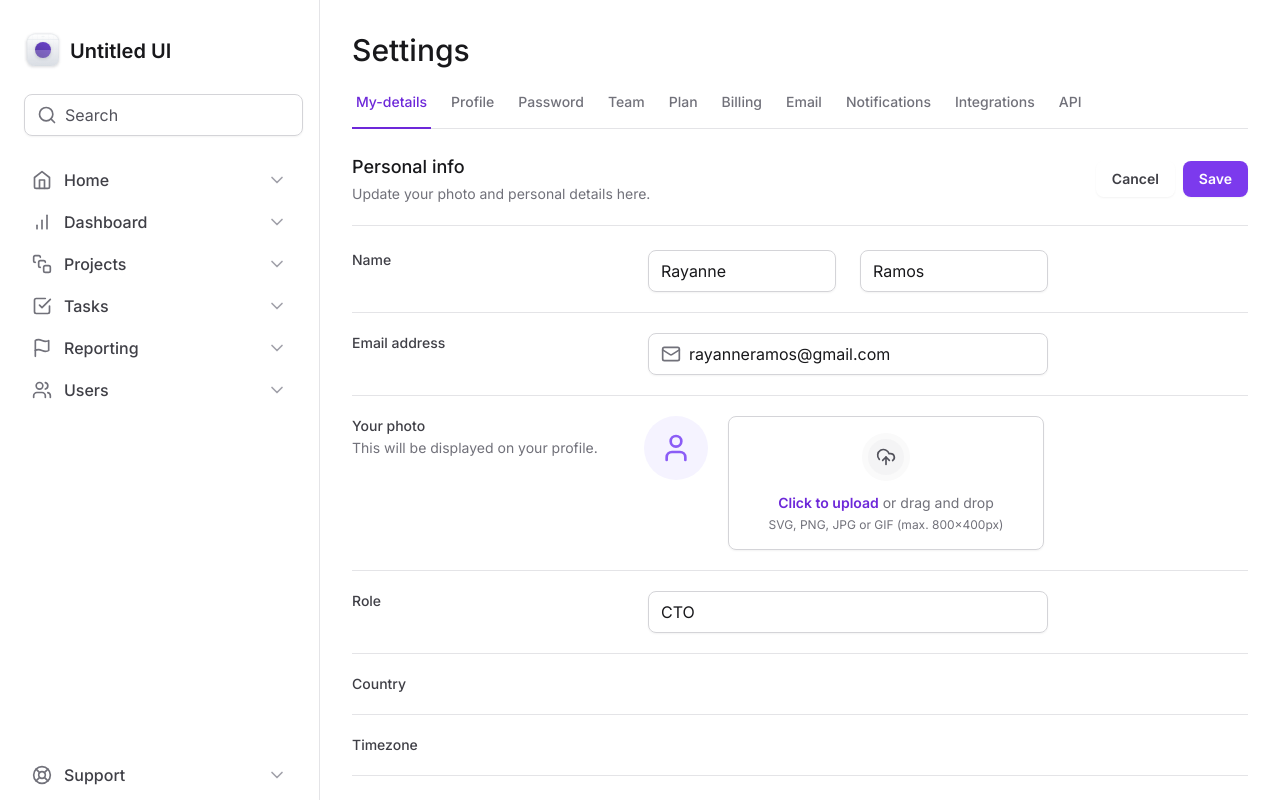
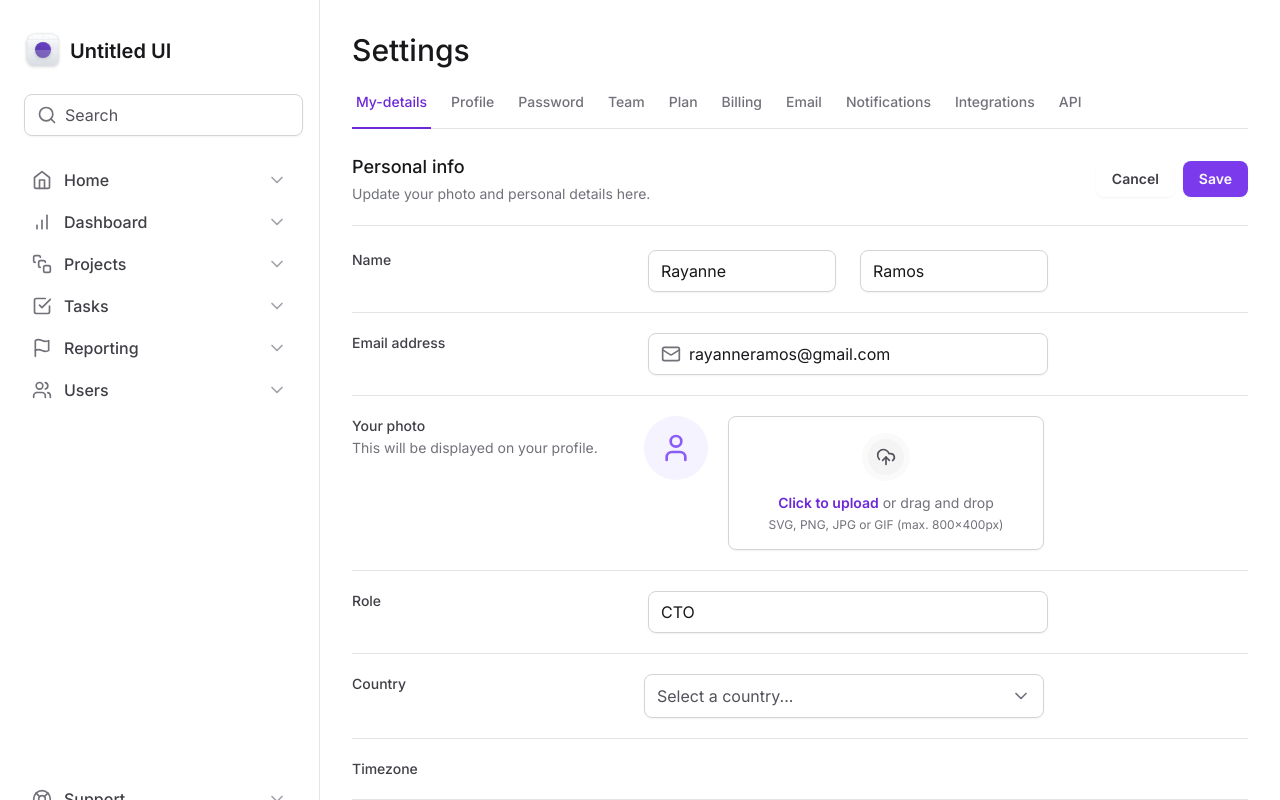
Before and after one commit to RayanneRamos/masterizando-tailwind, a Next.js app: page / in a window 1280 px wide. Shown: the top 800 px of the page. Built offline with nearby package versions, Linux system fonts and the light colour scheme.

Commit message:
criando o select de país

```diff
--- a/src/app/page.tsx
+++ b/src/app/page.tsx
@@ -1,9 +1,10 @@
 /* eslint-disable prettier/prettier */
 import { InputControl, InputPrefix, InputRoot } from "@/components/Input";
 import { SettingsTabs } from "@/components/SettingsTabs";
+
+import * as FileInput from "../components/Form/FileInput";
 import { Mail } from "lucide-react";
-import * as FileInput from "../components/Form/FileInput";
-
+import { Select } from "@/components/Form/Select";
 export default function Home() {
   return (
     <>
@@ -105,7 +106,7 @@ export default function Home() {
               Country
             </label>
 
-            <div></div>
+            <Select />
           </div>
           <div className="grid grid-cols-form gap-3 pt-5">
             <label
--- /dev/null
+++ b/src/components/Form/Select.tsx
@@ -0,0 +1,43 @@
+"use client";
+
+import * as SelectPrimitive from "@radix-ui/react-select";
+import { Check, ChevronDown } from "lucide-react";
+
+export function Select() {
+  return (
+    <SelectPrimitive.Root>
+      <SelectPrimitive.Trigger className="flex h-11 w-full items-center justify-between gap-2 rounded-lg border border-zinc-300 px-3 py-2 shadow-sm data-[placeholder]:text-zinc-600">
+        <SelectPrimitive.Value
+          placeholder="Select a country..."
+          className="text-black"
+        />
+        <SelectPrimitive.Icon>
+          <ChevronDown className="h-5 w-5 text-zinc-500" />
+        </SelectPrimitive.Icon>
+      </SelectPrimitive.Trigger>
+
+      <SelectPrimitive.Portal>
+        <SelectPrimitive.Content
+          side="bottom"
+          position="popper"
+          sideOffset={8}
+          className="z-10 w-[--radix-select-trigger-width] overflow-hidden rounded-lg border border-zinc-200 bg-white"
+        >
+          <SelectPrimitive.Viewport>
+            <SelectPrimitive.Item
+              value="br"
+              className="flex items-center justify-between gap-2 px-3 py-2.5 outline-none data-[highlighted]:bg-zinc-50"
+            >
+              <SelectPrimitive.ItemText className="text-black">
+                Brazil
+              </SelectPrimitive.ItemText>
+              <SelectPrimitive.ItemIndicator>
+                <Check className="h-4 w-4 text-violet-500" />
+              </SelectPrimitive.ItemIndicator>
+            </SelectPrimitive.Item>
+          </SelectPrimitive.Viewport>
+        </SelectPrimitive.Content>
+      </SelectPrimitive.Portal>
+    </SelectPrimitive.Root>
+  );
+}
```
